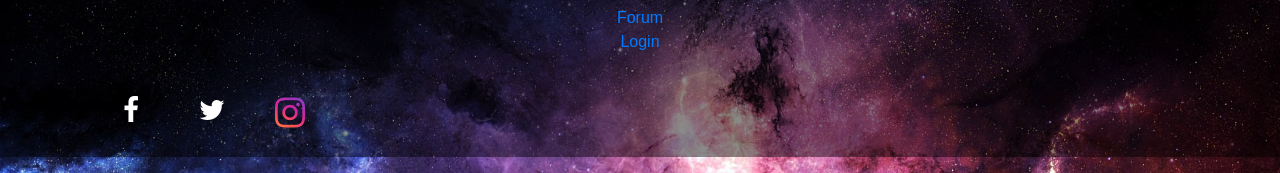
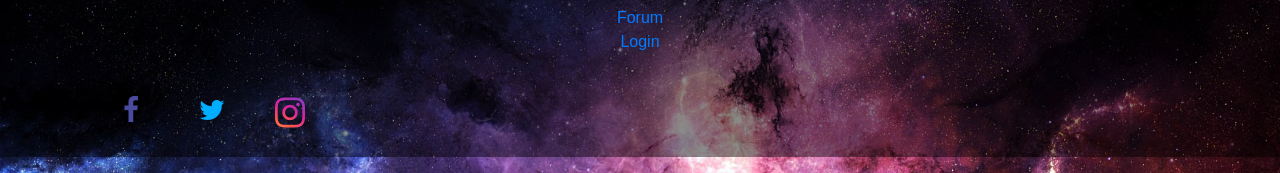
Before and after one commit to bethel-school-of-technology/dreamscape-stories, an Angular app: page / in a window 1280 px wide. Shown: the part 2592-2765 px from the top of the page. Built offline with nearby package versions, Linux system fonts and the light colour scheme.

Commit message:
update css social icons in footer
added color to facebook and twitter icons

```diff
--- a/src/app/components/about-us/about-us.component.css
+++ b/src/app/components/about-us/about-us.component.css
@@ -1,23 +1,27 @@
-.col-6  {
+.col-6 {
   color: white;
   border-radius: 25px;
-    background-color:rgba(0, 0, 0, 0.45);
+  background-color: rgba(0, 0, 0, 0.45);
   border: 2px solid rgba(9, 62, 235, 0.350);
   padding: 20px;
   margin-bottom: 20px;
 }
+
 .container {
   align-content: center;
 }
+
 .row {
   margin: auto;
 }
+
 #profilepic2 {
   height: auto;
   width: 43%;
   border-radius: 25px;
   border: 2px solid rgba(9, 62, 235, 0.350);
 }
+
 #profilepic {
   height: auto;
   width: 60%;
@@ -25,25 +29,32 @@
   border: 2px solid rgba(9, 62, 235, 0.350);
 
 }
+
 h1 {
   text-align: center;
   color: white;
   margin: 40px;
 }
+
 h3 {
   text-align: center;
 }
-body, input, textarea {
-    background-color:rgba(0, 0, 0, 0);
+
+body,
+input,
+textarea {
+  background-color: rgba(0, 0, 0, 0);
   font-family: Open Sans, Helvetica, sans-serif;
   border-radius: 25px;
   font-size: 16px;
 }
+
 body {
   background: #ddd;
   border-radius: 25px;
   color: #333;
 }
+
 label {
   display: block;
   border-radius: 25px;
@@ -51,7 +62,9 @@ label {
   margin: 0 0 8px 0;
   min-width: 50px;
 }
-input, textarea {
+
+input,
+textarea {
   border: 1px solid #ccc;
   border-radius: 25px;
   padding: 15px;
@@ -59,6 +72,7 @@ input, textarea {
   color: white;
   -webkit-appearance: none;
 }
+
 input[type=submit] {
   background: rgba(0, 0, 0, 0);
   border-radius: 25px;
@@ -67,35 +81,42 @@ input[type=submit] {
   padding: 8px 16px;
   transition: background 0.2s;
 }
+
 input[type=submit]:not(:disabled):hover {
   background: white;
-    color:black;
+  color: black;
 }
+
 input[type=submit]:not(:disabled):active {
   background: #383;
 }
+
 input[disabled] {
   opacity: 0.5;
 }
+
 .contact-us {
-    background-color:rgba(0, 0, 0, 0.45);
+  background-color: rgba(0, 0, 0, 0.45);
   border: 2px solid rgba(9, 62, 235, 0.350);
   border-radius: 25px;
   margin: auto;
   padding: 16px;
   max-width: 50%;
 }
+
 .form-group {
   color: white;
   margin-bottom: 16px;
 }
+
 input.ng-invalid.ng-dirty,
-textarea.ng-invalid.ng-dirty{
+textarea.ng-invalid.ng-dirty {
   border-color: red;
   box-shadow: 0 0 4px red;
 }
+
 .site-footer {
-    border-top :2px solid rgba(9, 62, 235, 0.350);
+  border-top: 2px solid rgba(9, 62, 235, 0.350);
   margin-top: 20px;
   position: auto;
   bottom: 0;
@@ -120,14 +141,14 @@ textarea.ng-invalid.ng-dirty{
 
 /* Facebook */
 .fa-facebook {
-    background: rgba(9, 62, 235, 0);
-    color: white;
+  background: rgb(9, 62, 235, 0);
+  color: rgb(74, 74, 158);
 }
 
 /* Twitter */
 .fa-twitter {
   background: rgba(9, 62, 235, 0);
-    color: white;
+  color: rgb(0, 174, 255);
 }
 
 /* Instagram */
--- a/src/app/components/blog/blog.component.css
+++ b/src/app/components/blog/blog.component.css
@@ -3,29 +3,34 @@
   height: auto;
   margin: 0 auto;
   color: white;
-    background-color:rgba(0, 0, 0, 0.45);
+  background-color: rgba(0, 0, 0, 0.45);
   border-radius: 25px;
   border: 2px solid rgba(9, 62, 235, 0.350);
 }
+
 h1 {
   text-align: center;
   color: white;
   margin: 20px;
 }
+
 .post {
   padding: 20px;
 }
+
 .dropdown-menu {
-    background-color:  rgba(0, 0, 0, 0.85);
+  background-color: rgba(0, 0, 0, 0.85);
   color: white;
   border: 2px solid rgba(9, 62, 235, 0.350);
 }
+
 .form-control {
   background-color: rgba(0, 0, 0, 0);
   color: white;
 }
+
 .site-footer {
-    border-top :2px solid rgba(9, 62, 235, 0.350);
+  border-top: 2px solid rgba(9, 62, 235, 0.350);
   margin-top: 20px;
   position: auto;
   left: 0;
@@ -52,14 +57,14 @@ h1 {
 
 /* Facebook */
 .fa-facebook {
-    background: rgba(9, 62, 235, 0);
-    color: white;
+  background: rgb(9, 62, 235, 0);
+  color: rgb(74, 74, 158);
 }
 
 /* Twitter */
 .fa-twitter {
   background: rgba(9, 62, 235, 0);
-    color: white;
+  color: rgb(0, 174, 255);
 }
 
 /* Instagram */
--- a/src/app/components/forum/forum.component.css
+++ b/src/app/components/forum/forum.component.css
@@ -4,45 +4,50 @@
   margin: 0 auto;
   text-align: center;
   color: white;
-    background-color:rgba(0, 0, 0, 0.45);
+  background-color: rgba(0, 0, 0, 0.45);
   border-radius: 25px;
   border: 2px solid rgba(9, 62, 235, 0.350);
 }
 
-.post{
+.post {
   width: 70%;
   height: auto;
   margin: 0 auto;
   color: white;
-    background-color:rgba(0, 0, 0, 0.45);
+  background-color: rgba(0, 0, 0, 0.45);
   border-radius: 25px;
   border: 2px solid rgba(9, 62, 235, 0.350);
 }
+
 #random {
   margin: auto;
   padding: 20px;
   color: white;
 }
+
 h1 {
   text-align: center;
   color: white;
 }
+
 h5 {
   text-align: center;
   color: white;
 }
 
 .dropdown-menu {
-    background-color:  rgba(0, 0, 0, 0.85);
+  background-color: rgba(0, 0, 0, 0.85);
   color: white;
   border: 2px solid rgba(9, 62, 235, 0.350);
 }
+
 .form-control {
   background-color: rgba(0, 0, 0, 0);
   color: white;
 }
+
 .site-footer {
-    border-top :2px solid rgba(9, 62, 235, 0.350);
+  border-top: 2px solid rgba(9, 62, 235, 0.350);
   margin-top: 20px;
   position: auto;
   left: 0;
@@ -69,14 +74,14 @@ h5 {
 
 /* Facebook */
 .fa-facebook {
-    background: rgba(9, 62, 235, 0);
-    color: white;
+  background: rgb(9, 62, 235, 0);
+  color: rgb(74, 74, 158);
 }
 
 /* Twitter */
 .fa-twitter {
   background: rgba(9, 62, 235, 0);
-    color: white;
+  color: rgb(0, 174, 255);
 }
 
 /* Instagram */
--- a/src/app/components/home/home.component.css
+++ b/src/app/components/home/home.component.css
@@ -4,18 +4,20 @@ header {
   font-family: Arial, Helvetica, sans-serif;
   margin: 40px;
 }
-.col-6  {
+
+.col-6 {
   color: white;
   border-radius: 25px;
-    background-color:rgba(0, 0, 0, 0.45);
+  background-color: rgba(0, 0, 0, 0.45);
   border: 2px solid rgba(9, 62, 235, 0.350);
   padding: 20px;
   margin-bottom: 20px;
 }
+
 .col-12 {
   color: white;
   border-radius: 25px;
-    background-color:rgba(0, 0, 0, 0.45);
+  background-color: rgba(0, 0, 0, 0.45);
   border: 2px solid rgba(9, 62, 235, 0.350);
   padding: 20px;
   margin-bottom: 20px;
@@ -28,7 +30,7 @@ header {
   width: 79%;
   height: auto;
   margin: 0 auto;
-    background-color:rgba(0, 0, 0, 0.45);
+  background-color: rgba(0, 0, 0, 0.45);
   border-radius: 25px;
   border: 2px solid rgba(9, 62, 235, 0.350);
   padding: 20px;
@@ -36,7 +38,7 @@ header {
 }
 
 .site-footer {
-    border-top :2px solid rgba(9, 62, 235, 0.350);
+  border-top: 2px solid rgba(9, 62, 235, 0.350);
   margin-top: 20px;
   position: auto;
   left: 0;
@@ -57,20 +59,21 @@ header {
   text-decoration: none;
 }
 
+
 .fa:hover {
   opacity: 0.7;
 }
 
 /* Facebook */
 .fa-facebook {
-    background: rgba(9, 62, 235, 0);
-    color: white;
+  background: rgb(9, 62, 235, 0);
+  color: rgb(74, 74, 158);
 }
 
 /* Twitter */
 .fa-twitter {
   background: rgba(9, 62, 235, 0);
-    color: white;
+  color: rgb(0, 174, 255);
 }
 
 /* Instagram */
```
Lines whose indentation alone changed are shown as unchanged.
